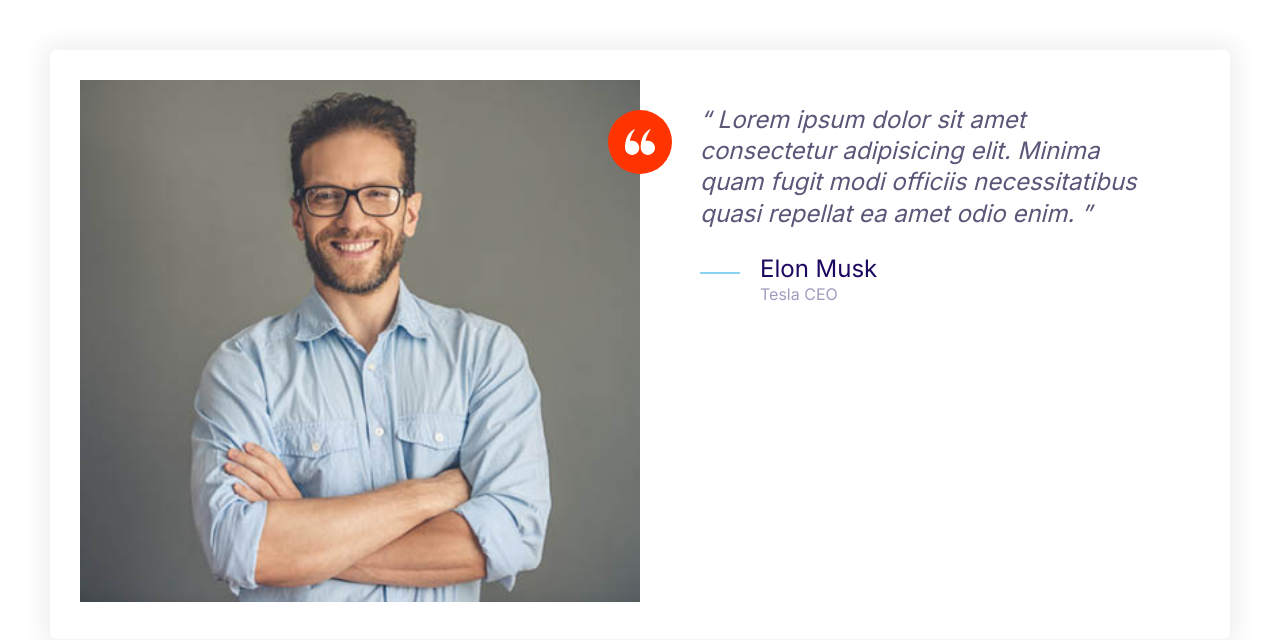
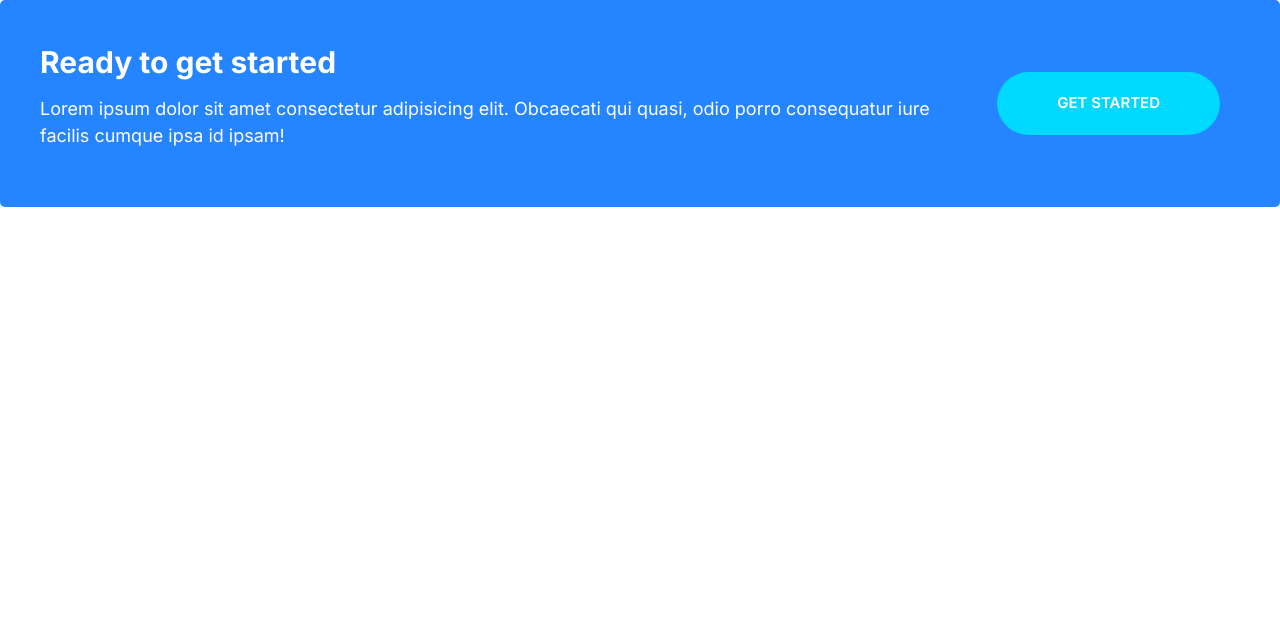
Before and after one commit to Karthi13krishna/Moshify, a plain HTML site: page index.html in a window 1280 px wide. Drawn offline with Linux system fonts and the light colour scheme.

Commit message:
Built callout component

```diff
--- a/css/styles.css
+++ b/css/styles.css
@@ -236,6 +236,11 @@ a {
 
 .btn--accent:hover {
   background: #ec3000;
+}
+
+.btn--stretched {
+  padding-left: 6rem;
+  padding-right: 6rem;
 }
 
 .btn--block {
@@ -493,3 +498,45 @@ a {
     margin-left: 6rem;
   }
 }
+
+/* Callout */
+
+.callout {
+  padding: 4rem;
+  border-radius: 5px;
+}
+
+.callout--primary {
+  background: var(--color-primary);
+  color: white;
+}
+
+.callout__heading {
+  color: white;
+  margin-top: 0;
+  font-size: 3rem;
+}
+
+.callout .btn {
+  justify-self: center;
+  align-self: center;
+}
+
+.callout__content {
+  text-align: center;
+}
+
+@media screen and (min-width: 768px) {
+  .callout .grid--1x2 {
+    grid-template-columns: 1fr auto;
+  }
+
+  .callout__content {
+    text-align: left;
+  }
+
+  .callout .btn {
+    justify-self: start;
+    margin: 0 2rem;
+  }
+}
--- a/index.html
+++ b/index.html
@@ -14,36 +14,17 @@
     <link rel="stylesheet" href="css/normalize.css" />
     <link rel="stylesheet" href="css/styles.css" />
   </head>
-  <body style="padding: 5rem">
-    <div class="card testimonial">
+  <body>
+    <div class="callout callout--primary">
       <div class="grid grid--1x2">
-        <div class="testimonial__image">
-          <img src="images/testimonial.jpg" alt="A Happy, smiling customer." />
-          <span class="icon-container icon-container--accent">
-            <svg class="icon icon--white icon--small">
-              <use xlink:href="images/sprite.svg#quotes"></use>
-            </svg>
-          </span>
+        <div class="callout__content">
+          <h2 class="callout__heading">Ready to get started</h2>
+          <p>
+            Lorem ipsum dolor sit amet consectetur adipisicing elit. Obcaecati
+            qui quasi, odio porro consequatur iure facilis cumque ipsa id ipsam!
+          </p>
         </div>
-        <blockquote class="quote">
-          <p class="quote__text">
-            Lorem ipsum dolor sit amet consectetur adipisicing elit. Minima quam
-            fugit modi officiis necessitatibus quasi repellat ea amet odio enim.
-          </p>
-          <footer>
-            <div class="media">
-              <div class="media__image">
-                <svg class="icon icon--primary quote__line">
-                  <use xlink:href="images/sprite.svg#line"></use>
-                </svg>
-              </div>
-              <div class="media__body">
-                <h3 class="media__title quote__author">Elon Musk</h3>
-                <p class="quote__organization">Tesla CEO</p>
-              </div>
-            </div>
-          </footer>
-        </blockquote>
+        <a href="#" class="btn btn--secondary btn--stretched">Get Started</a>
       </div>
     </div>
   </body>
```
Also changed, not shown: components/callout.html (added, +12 -0 lines).
